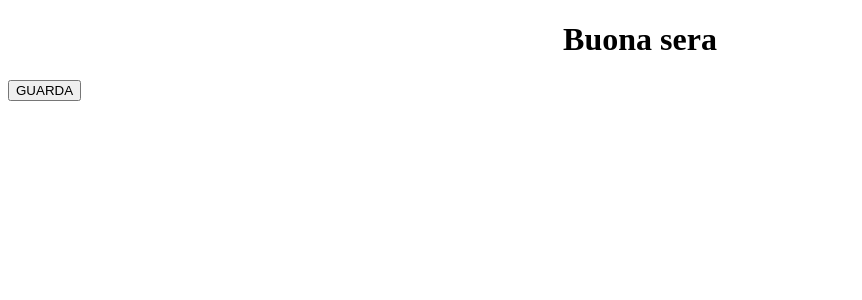
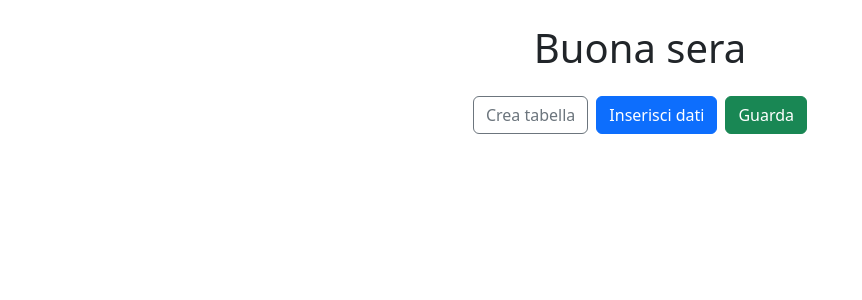
Before and after one commit to ZhoupengWu/wuscan, a Django app: page /home/ in a window 1280 px wide. Shown: the top 300 px of the page, without its empty margins (0-862 px from the left). Run offline with Django 5.2, Linux system fonts and the light colour scheme.

Commit message:
DB completo con creazione e visualizzazione in pagina html

```diff
--- a/wuscan/home_test/services/db.py
+++ b/wuscan/home_test/services/db.py
@@ -6,7 +6,7 @@ def crea_tabella():
     with connections[DB].cursor() as cur:
         cur.execute("""
             CREATE TABLE IF NOT EXISTS scanner (
-                id INTEGER not null PRIMARY KEY,
+                id INTEGER PRIMARY KEY AUTOINCREMENT,
                 text TEXT,
                 colpo TEXT
             )
--- /dev/null
+++ b/wuscan/home_test/static/home_test/style.css
@@ -0,0 +1,8 @@
+.card-hover {
+    transition: transform .15s ease, box-shadow .15s ease;
+}
+
+.card-hover:hover {
+    transform: translateY(-3px);
+    box-shadow: 0 .5rem 1rem rgba(0, 0, 0, .15) !important;
+}
--- /dev/null
+++ b/wuscan/home_test/templates/home_test/base.html
@@ -0,0 +1,18 @@
+{% load static %}
+<!DOCTYPE html>
+<html lang="it">
+<head>
+    <meta charset="UTF-8">
+    <meta name="viewport" content="width=device-width, initial-scale=1.0">
+    <title>{% block title %}Wuscan{% endblock %}</title>
+    <link rel="stylesheet" href="https://cdn.jsdelivr.net/npm/bootstrap@5.3.3/dist/css/bootstrap.min.css">
+    <link rel="stylesheet" href="{% static 'home_test/style.css' %}">
+</head>
+<body>
+    <div class="container py-4">
+        {% block content %}{% endblock %}
+    </div>
+
+    <script src="https://cdn.jsdelivr.net/npm/bootstrap@5.3.3/dist/js/bootstrap.bundle.min.js"></script>
+</body>
+</html>
--- a/wuscan/home_test/templates/home_test/index.html
+++ b/wuscan/home_test/templates/home_test/index.html
@@ -1,19 +1,150 @@
-<!DOCTYPE html>
-<html lang="en">
-<head>
-    <meta charset="UTF-8">
-    <meta name="viewport" content="width=device-width, initial-scale=1.0">
-    <title>Home</title>
-</head>
-<body>
-    <h1 align="center">Buona sera</h1>
-    <button id="guarda">GUARDA</button>
+{% extends "home_test/base.html" %}
 
-    <script>
-        const button = document.getElementById("guarda");
-        button.addEventListener("click", () => {
-            window.location = "visualizza/";
+{% block title %}Home{% endblock %}
+
+{% block content %}
+<h1 class="text-center mb-4">Buona sera</h1>
+
+<div class="d-flex justify-content-center gap-2 mb-4">
+    <button id="btn-crea" class="btn btn-outline-secondary">Crea tabella</button>
+    <button class="btn btn-primary" data-bs-toggle="modal" data-bs-target="#modal-inserisci">
+        Inserisci dati
+    </button>
+    <button id="btn-guarda" class="btn btn-success">Guarda</button>
+</div>
+
+<div id="messaggio"></div>
+<div id="risultati" class="row g-3"></div>
+
+<div class="modal fade" id="modal-inserisci" tabindex="-1" aria-hidden="true">
+    <div class="modal-dialog">
+        <form id="form-inserisci" class="modal-content">
+            {% csrf_token %}
+            <div class="modal-header">
+                <h5 class="modal-title">Nuovo dato</h5>
+                <button type="button" class="btn-close" data-bs-dismiss="modal"></button>
+            </div>
+            <div class="modal-body">
+                <div class="mb-3">
+                    <label class="form-label" for="text">Text</label>
+                    <input type="text" class="form-control" id="text" name="text" required>
+                </div>
+                <div class="mb-3">
+                    <label class="form-label" for="colpo">Colpo</label>
+                    <input type="text" class="form-control" id="colpo" name="colpo" required>
+                </div>
+            </div>
+            <div class="modal-footer">
+                <button type="button" class="btn btn-secondary" data-bs-dismiss="modal">Annulla</button>
+                <button type="submit" class="btn btn-primary">Salva</button>
+            </div>
+        </form>
+    </div>
+</div>
+
+<script>
+    const URL_CREA = "{% url 'crea-tabella' %}";
+    const URL_INSERISCI = "{% url 'inserisci' %}";
+    const URL_VISUALIZZA = "{% url 'visualizza' %}";
+
+    const risultati = document.getElementById("risultati");
+    const messaggio = document.getElementById("messaggio");
+
+    function mostraMessaggio(testo, tipo = "success") {
+        messaggio.innerHTML = "";
+        const div = document.createElement("div");
+        div.className = `alert alert-${tipo}`;
+        div.textContent = testo;
+        messaggio.appendChild(div);
+    }
+
+    function creaCard(riga) {
+        const col = document.createElement("div");
+        col.className = "col-12 col-md-6 col-lg-4";
+
+        const card = document.createElement("div");
+        card.className = "card h-100 shadow-sm border-0 card-hover";
+
+        const header = document.createElement("div");
+        header.className = "card-header bg-primary text-white d-flex justify-content-between align-items-center";
+
+        const titolo = document.createElement("span");
+        titolo.className = "fw-semibold";
+        titolo.textContent = riga.text;
+
+        const badge = document.createElement("span");
+        badge.className = "badge bg-light text-primary";
+        badge.textContent = `#${riga.id}`;
+
+        header.append(titolo, badge);
+
+        const body = document.createElement("div");
+        body.className = "card-body";
+
+        const etichetta = document.createElement("h6");
+        etichetta.className = "card-subtitle mb-2 text-muted text-uppercase small";
+        etichetta.textContent = "Colpo";
+
+        const testo = document.createElement("p");
+        testo.className = "card-text fs-5 mb-0";
+        testo.textContent = riga.colpo;
+
+        body.append(etichetta, testo);
+        card.append(header, body);
+        col.appendChild(card);
+
+        return col;
+    }
+
+    async function carica() {
+        try {
+            const res = await fetch(URL_VISUALIZZA);
+
+            if (!res.ok) throw new Error();
+
+            const dati = await res.json();
+
+            risultati.innerHTML = "";
+
+            if (dati.scanner.length === 0) {
+                mostraMessaggio("Nessun dato presente.", "info");
+
+                return;
+            }
+            messaggio.innerHTML = "";
+
+            dati.scanner.forEach(riga => risultati.appendChild(creaCard(riga)));
+        } catch {
+            mostraMessaggio("Errore nella lettura. Hai creato la tabella?", "danger");
+        }
+    }
+
+    document.getElementById("btn-crea").addEventListener("click", async () => {
+        const res = await fetch(URL_CREA);
+        mostraMessaggio(await res.text(), res.ok ? "success" : "danger");
+    });
+
+    document.getElementById("btn-guarda").addEventListener("click", carica);
+
+    document.getElementById("form-inserisci").addEventListener("submit", async (e) => {
+        e.preventDefault();
+        const form = e.target;
+
+        const res = await fetch(URL_INSERISCI, {
+            method: "POST",
+            body: new FormData(form),
         });
-    </script>
-</body>
-</html>
+        const testo = await res.text();
+
+        if (res.ok) {
+            form.reset();
+            bootstrap.Modal.getInstance(document.getElementById("modal-inserisci")).hide();
+            mostraMessaggio(testo, "success");
+            carica();
+
+        } else {
+            mostraMessaggio(testo, "danger");
+        }
+    });
+</script>
+{% endblock %}
--- a/wuscan/home_test/urls.py
+++ b/wuscan/home_test/urls.py
@@ -3,5 +3,7 @@ from . import views
 
 urlpatterns = [
     path("", views.home, name="home"),
-    path("visualizza/", views.visualizza, name="visualizza")
+    path("visualizza/", views.visualizza, name="visualizza"),
+    path("crea-tabella/", views.creaTabella, name="crea-tabella"),
+    path("inserisci/", views.inserisciDati, name="inserisci"),
 ]
--- a/wuscan/home_test/views.py
+++ b/wuscan/home_test/views.py
@@ -1,17 +1,30 @@
 from django.shortcuts import render
-from django.http import HttpResponse
+from django.http import HttpRequest, HttpResponse, JsonResponse
 from .services.db import crea_tabella, aggiungi_nota, leggi_note
+from django.views.decorators.http import require_POST
 
-def home(request):
+def home(request: HttpRequest):
     return render(request, "home_test/index.html")
 
-def visualizza(request):
-    return HttpResponse("ciaoooo")
+def visualizza(request: HttpRequest):
+    rows = leggi_note()
+    data = [{"id": r[0], "text": r[1], "colpo": r[2]} for r in rows]
 
-def creaTabella(request):
+    return JsonResponse({"scanner": data})
+
+def creaTabella(request: HttpRequest):
     crea_tabella()
 
-    return HttpResponse(201)
+    return HttpResponse("Table created", status=201)
 
-def inserisciDati(request):
-    aggiungi_nota()
+@require_POST
+def inserisciDati(request: HttpRequest):
+    text = request.POST.get("text", "").strip().lower()
+    colpo = request.POST.get("colpo", "").strip().lower()
+
+    if not text or not colpo:
+        return HttpResponse("Obbligo compilazione dati", status=400)
+
+    aggiungi_nota(text, colpo)
+
+    return HttpResponse("Dati inseriti", status=201)
```
Also changed, not shown: wuscan/db.sqlite3.
